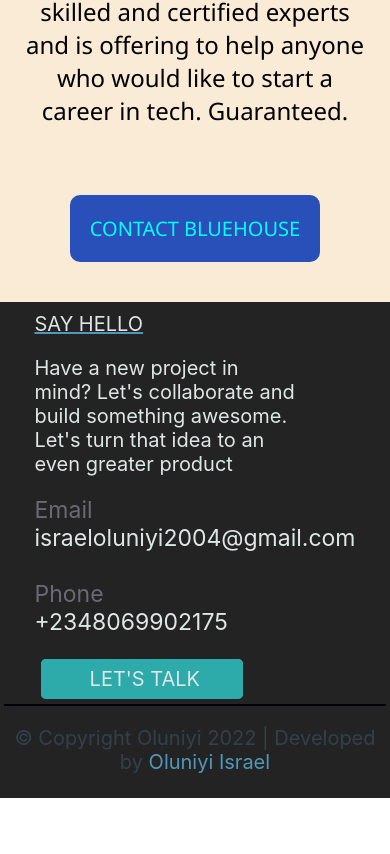
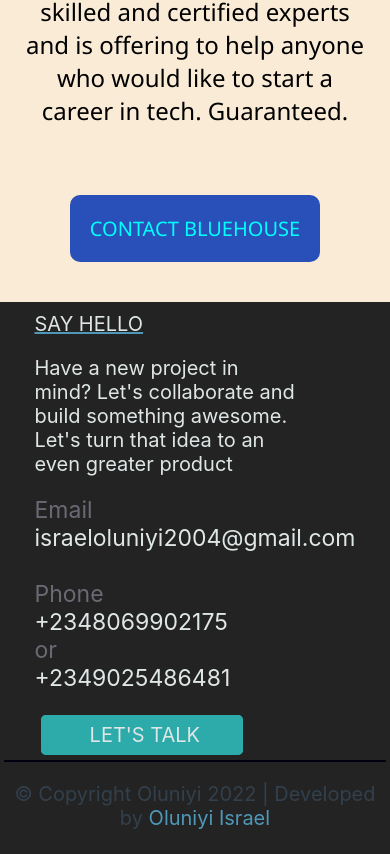
Before and after one commit to Oluniyisrael/reactportfolio, a React (Create React App) app: page / in a window 390 px wide. Shown: the part 4401-5255 px from the top of the page. Before the commit the page ends 5199 px from the top, so only its background shows below. Built offline with nearby package versions, Linux system fonts and the light colour scheme.

Commit message:
Chore: added new phone number

```diff
--- a/src/assets/pages/portfolioContact/ContactUs.jsx
+++ b/src/assets/pages/portfolioContact/ContactUs.jsx
@@ -16,7 +16,8 @@ export default class ContactUs extends Component {
                   <a href="mailto:israeloluniyi2004@gmail.com" className="lin">israeloluniyi2004@gmail.com</a>
                   <br/><br/>
                   <span className="Contactc">Phone</span><br/>
-                  <a href="tel:+2348069902175" className="lin">+2348069902175</a> <br/><br/>
+                  <a href="tel:+2348069902175" className="lin">+2348069902175</a> <br/> <div>or</div>
+                  <a href="tel:+2349025486481" className="lin">+2349025486481</a> <br/><br/>
                   &nbsp;<a href="mailto:israeloluniyi2004@gmail.com" className="linkt"> LET'S TALK</a>
               </div>
           </div>
```
